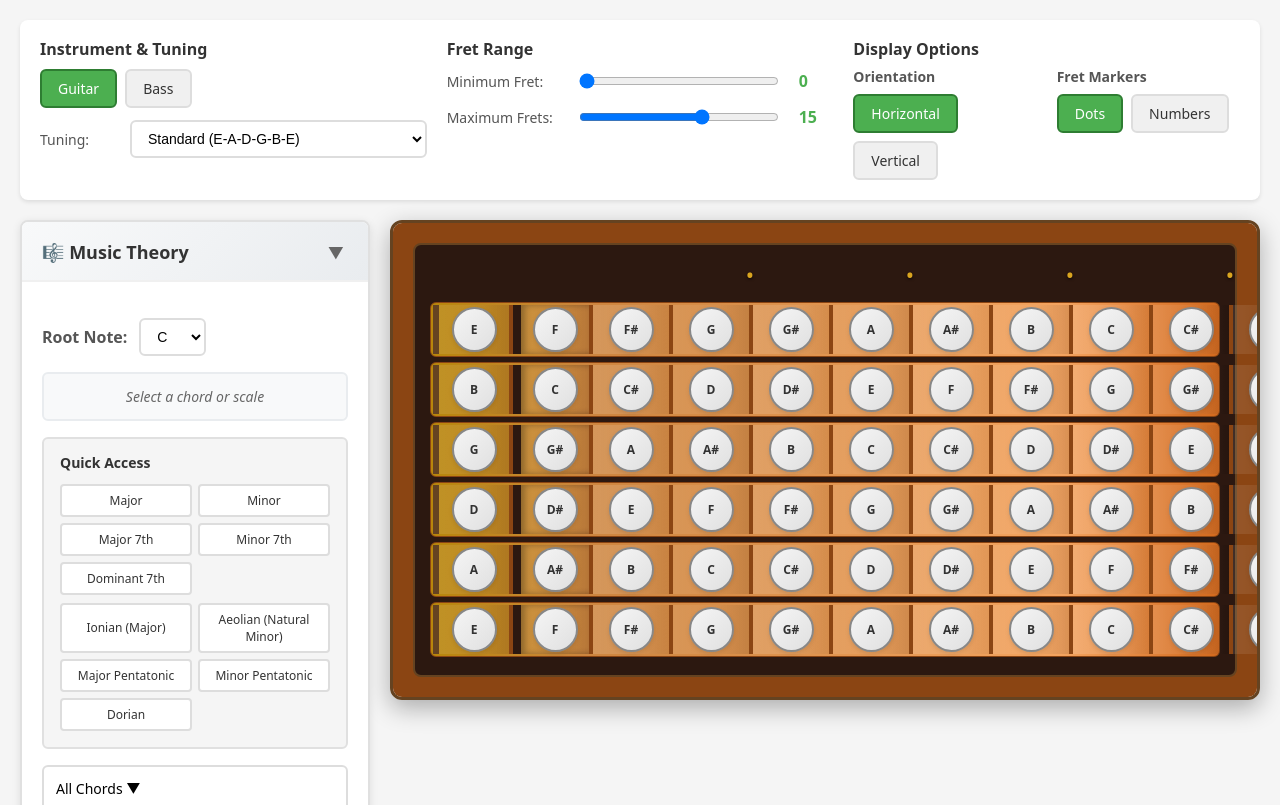
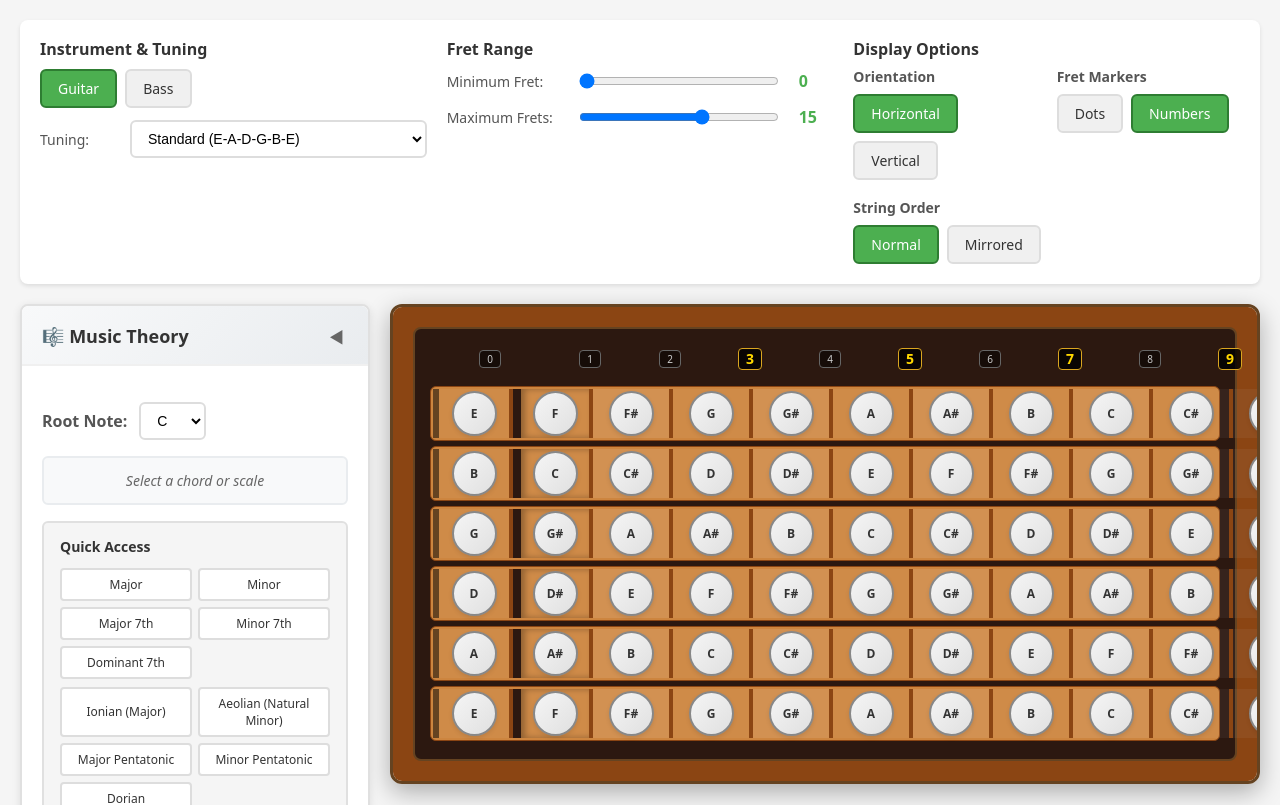
Before and after one commit to umatt1/Strings, a React (Vite) app: page / in a window 1280 px wide. Shown: the top 805 px of the page. Built offline with nearby package versions, Linux system fonts and the light colour scheme.

Commit message:
Add horizontal music theory collapse, numbers default, string mirroring, and remove all gradients

```diff
--- a/src/App.tsx
+++ b/src/App.tsx
@@ -15,7 +15,8 @@ function App() {
   const [numFrets, setNumFrets] = useState(15);
   const [minFret, setMinFret] = useState(0);
   const [orientation, setOrientation] = useState<'horizontal' | 'vertical'>('horizontal');
-  const [fretMarkerMode, setFretMarkerMode] = useState<'dots' | 'numbers'>('dots');
+  const [fretMarkerMode, setFretMarkerMode] = useState<'dots' | 'numbers'>('numbers');
+  const [mirrorStrings, setMirrorStrings] = useState(false);
   const [selectedChordScale, setSelectedChordScale] = useState<ChordScale | undefined>(undefined);
   const [selectedNotes, setSelectedNotes] = useState<Note[]>([]);
 
@@ -76,6 +77,8 @@ function App() {
             onOrientationChange={setOrientation}
             fretMarkerMode={fretMarkerMode}
             onFretMarkerModeChange={setFretMarkerMode}
+            mirrorStrings={mirrorStrings}
+            onMirrorStringsChange={setMirrorStrings}
           />
         </div>
 
@@ -110,6 +113,7 @@ function App() {
               orientation={orientation}
               fretMarkerMode={fretMarkerMode}
               selectedChordScale={selectedChordScale}
+              mirrorStrings={mirrorStrings}
               onNoteSelect={handleNoteSelect}
             />
           </div>
--- a/src/components/Controls.tsx
+++ b/src/components/Controls.tsx
@@ -18,6 +18,8 @@ interface ControlsProps {
   onOrientationChange: (orientation: 'horizontal' | 'vertical') => void;
   fretMarkerMode: 'dots' | 'numbers';
   onFretMarkerModeChange: (mode: 'dots' | 'numbers') => void;
+  mirrorStrings: boolean;
+  onMirrorStringsChange: (mirror: boolean) => void;
 }
 
 export const Controls: React.FC<ControlsProps> = ({
@@ -30,6 +32,8 @@ export const Controls: React.FC<ControlsProps> = ({
   onOrientationChange,
   fretMarkerMode,
   onFretMarkerModeChange,
+  mirrorStrings,
+  onMirrorStringsChange,
 }) => {
   const [selectedTuning, setSelectedTuning] = React.useState<TuningPreset>(
     GUITAR_TUNINGS.find(t => t.id === 'standard')!
@@ -157,6 +161,24 @@ export const Controls: React.FC<ControlsProps> = ({
               </button>
             </div>
           </div>
+
+          <div className="option-group">
+            <h4>String Order</h4>
+            <div className="button-group">
+              <button
+                className={!mirrorStrings ? 'active' : ''}
+                onClick={() => onMirrorStringsChange(false)}
+              >
+                Normal
+              </button>
+              <button
+                className={mirrorStrings ? 'active' : ''}
+                onClick={() => onMirrorStringsChange(true)}
+              >
+                Mirrored
+              </button>
+            </div>
+          </div>
         </div>
       </div>
     </div>
--- a/src/components/Fretboard.css
+++ b/src/components/Fretboard.css
@@ -138,7 +138,7 @@
 .string-row {
   display: flex;
   align-items: center;
-  background: linear-gradient(90deg, #B8860B 0%, #CD853F 20%, #F4A460 80%, #D2691E 100%);
+  background: #CD853F;
   border-radius: 6px;
   padding: 2px;
   margin-bottom: 3px;
@@ -163,10 +163,7 @@
   min-width: 80px;
   height: 100%;
   border-right: 4px solid #8B4513;
-  background: linear-gradient(90deg,
-    rgba(255, 255, 255, 0.1) 0%,
-    rgba(255, 255, 255, 0.05) 50%,
-    rgba(0, 0, 0, 0.1) 100%);
+  background: rgba(255, 255, 255, 0.05);
 }
 
 .fret-cell:first-child {
@@ -189,10 +186,7 @@
 .fret-cell:nth-child(19),
 .fret-cell:nth-child(21),
 .fret-cell:nth-child(24) {
-  background: linear-gradient(90deg,
-    rgba(255, 255, 255, 0.15) 0%,
-    rgba(255, 255, 255, 0.1) 50%,
-    rgba(0, 0, 0, 0.05) 100%);
+  background: rgba(255, 255, 255, 0.1);
 }
 
 .fret-marker.open {
--- a/src/components/Fretboard.tsx
+++ b/src/components/Fretboard.tsx
@@ -13,6 +13,7 @@ interface FretboardProps {
   orientation: 'horizontal' | 'vertical';
   fretMarkerMode: 'dots' | 'numbers';
   selectedChordScale?: ChordScale;
+  mirrorStrings?: boolean;
   onNoteSelect?: (note: Note, stringIndex: number, fretNumber: number) => void;
 }
 
@@ -23,6 +24,7 @@ export const Fretboard: React.FC<FretboardProps> = ({
   orientation,
   fretMarkerMode,
   selectedChordScale,
+  mirrorStrings = false,
   onNoteSelect,
 }) => {
   const renderFretMarkers = () => {
@@ -57,7 +59,8 @@ export const Fretboard: React.FC<FretboardProps> = ({
   };
 
   const renderFretboard = () => {
-    const strings = instrument.strings.map((stringConfig, stringIndex) => {
+    const stringsToRender = mirrorStrings ? [...instrument.strings].reverse() : instrument.strings;
+    const strings = stringsToRender.map((stringConfig, stringIndex) => {
       const frets = [];
 
       // Add frets in the specified range
--- a/src/components/MusicTheoryControls.css
+++ b/src/components/MusicTheoryControls.css
@@ -8,10 +8,11 @@
   position: sticky;
   top: 20px;
   transition: all 0.3s ease;
+  overflow: hidden;
 }
 
 .music-theory-controls.collapsed {
-  height: auto;
+  width: auto;
 }
 
 .theory-header {
@@ -26,6 +27,10 @@
   transition: background 0.2s ease;
 }
 
+.music-theory-controls.collapsed .theory-header {
+  padding: 16px 12px 12px 12px;
+}
+
 .theory-header:hover {
   background: linear-gradient(135deg, #e9ecef 0%, #dee2e6 100%);
 }
@@ -35,6 +40,13 @@
   font-size: 18px;
   color: #333;
   font-weight: 600;
+  white-space: nowrap;
+}
+
+.music-theory-controls.collapsed h3 {
+  font-size: 14px;
+  writing-mode: vertical-rl;
+  text-orientation: mixed;
 }
 
 .collapse-button {
@@ -48,6 +60,10 @@
   transition: all 0.2s ease;
 }
 
+.music-theory-controls.collapsed .collapse-button {
+  transform: rotate(90deg);
+}
+
 .collapse-button:hover {
   background: rgba(0, 0, 0, 0.1);
   color: #333;
@@ -58,6 +74,12 @@
   display: flex;
   flex-direction: column;
   gap: 16px;
+  opacity: 1;
+  transition: opacity 0.3s ease;
+}
+
+.music-theory-controls.collapsed .theory-content {
+  display: none;
 }
 
 .root-note-selector {
--- a/src/components/MusicTheoryControls.tsx
+++ b/src/components/MusicTheoryControls.tsx
@@ -72,7 +72,7 @@ export const MusicTheoryControls: React.FC<MusicTheoryControlsProps> = ({
       <div className="theory-header" onClick={toggleCollapse}>
         <h3>🎼 Music Theory</h3>
         <button className="collapse-button">
-          {isCollapsed ? '▶' : '▼'}
+          {isCollapsed ? '▶' : '◀'}
         </button>
       </div>
 
```
